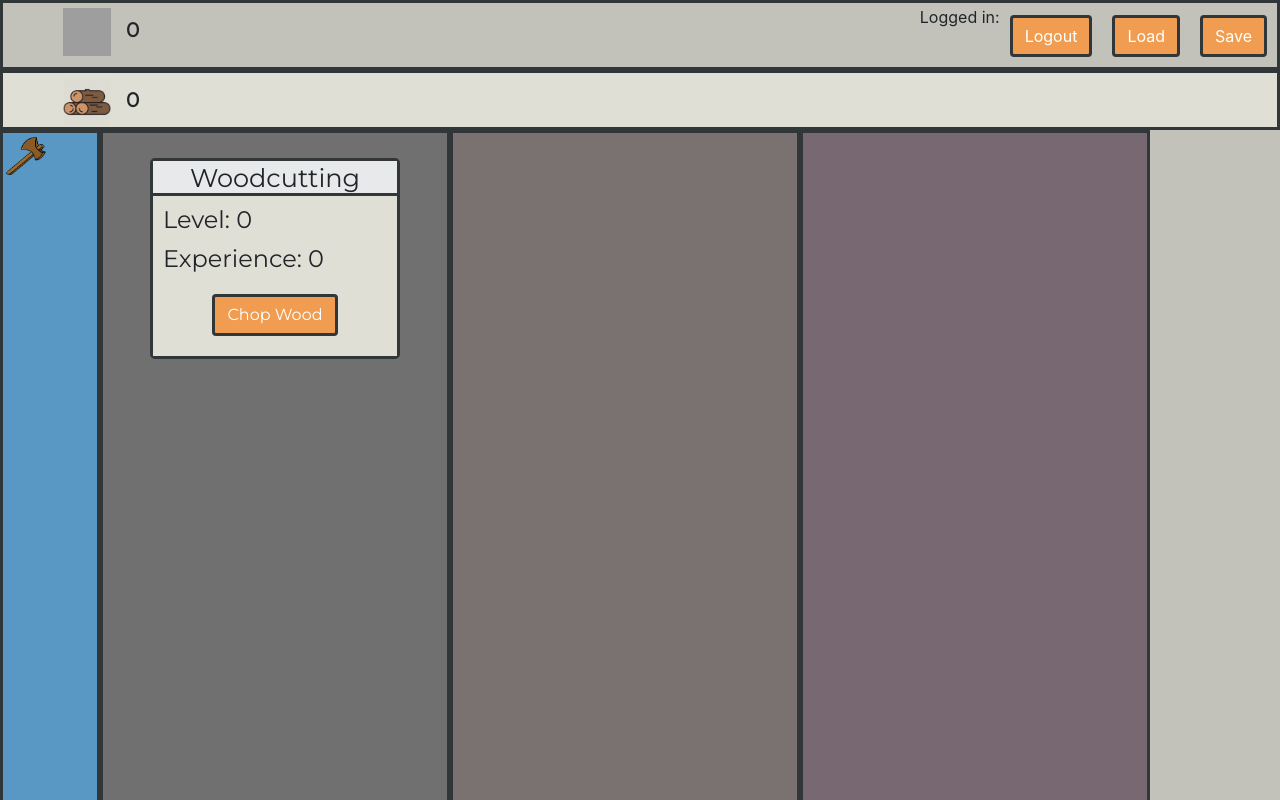
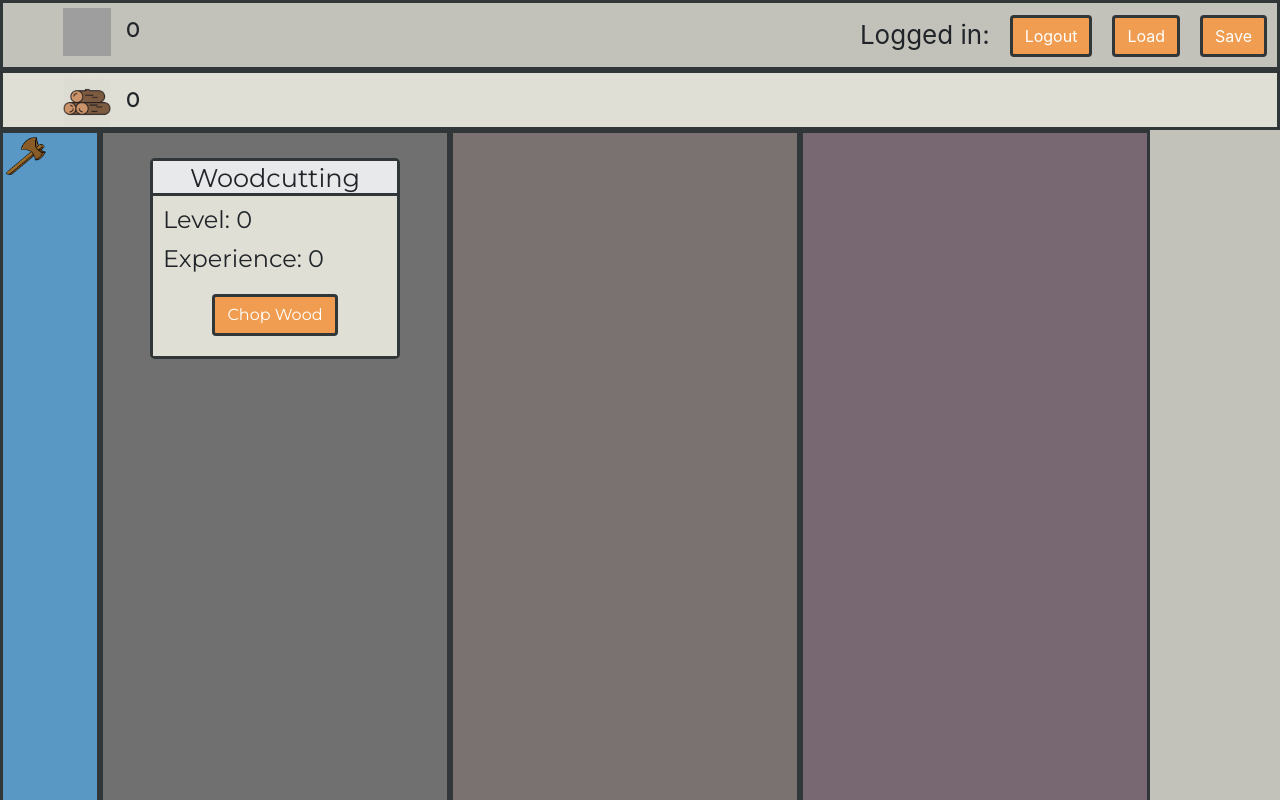
Before and after one commit to theRJMurray/skilling, a React (Create React App) app: page / in a window 1280 px wide. Shown: the top 800 px of the page. Built offline with nearby package versions, Linux system fonts and the light colour scheme; grey boxes are pictures that could not be loaded.

Commit message:
added styles

```diff
--- a/src/css/Save.css
+++ b/src/css/Save.css
@@ -6,5 +6,14 @@
 }
 
 button {
-    margin: 10px;
-  }
+  margin: 10px;
+}
+
+.materialForm {
+  margin: 4px 16px 4px 0;
+}
+
+.user {
+  font-size: 26px;
+  margin: 10px 10px 0 0;
+}
```
